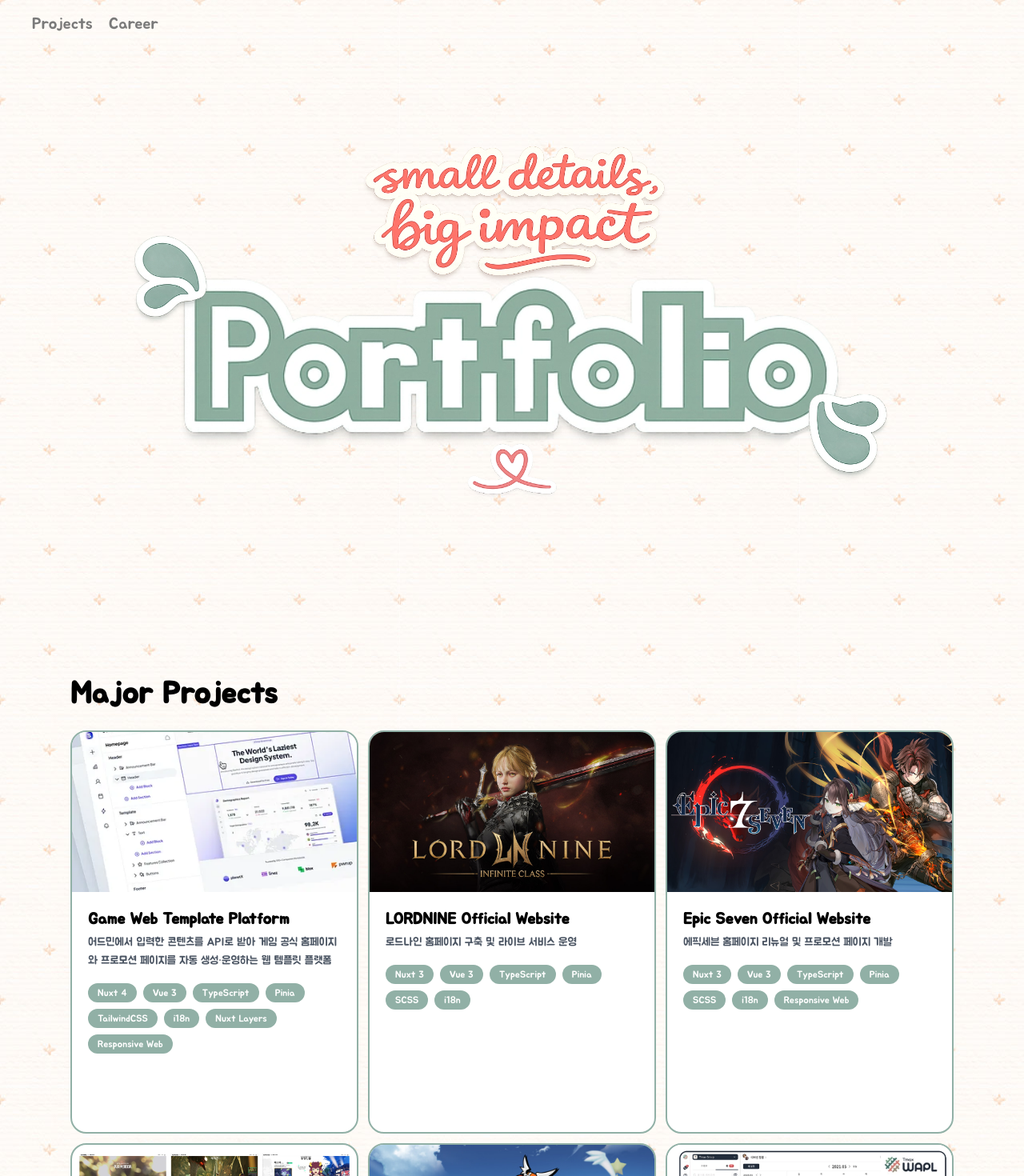
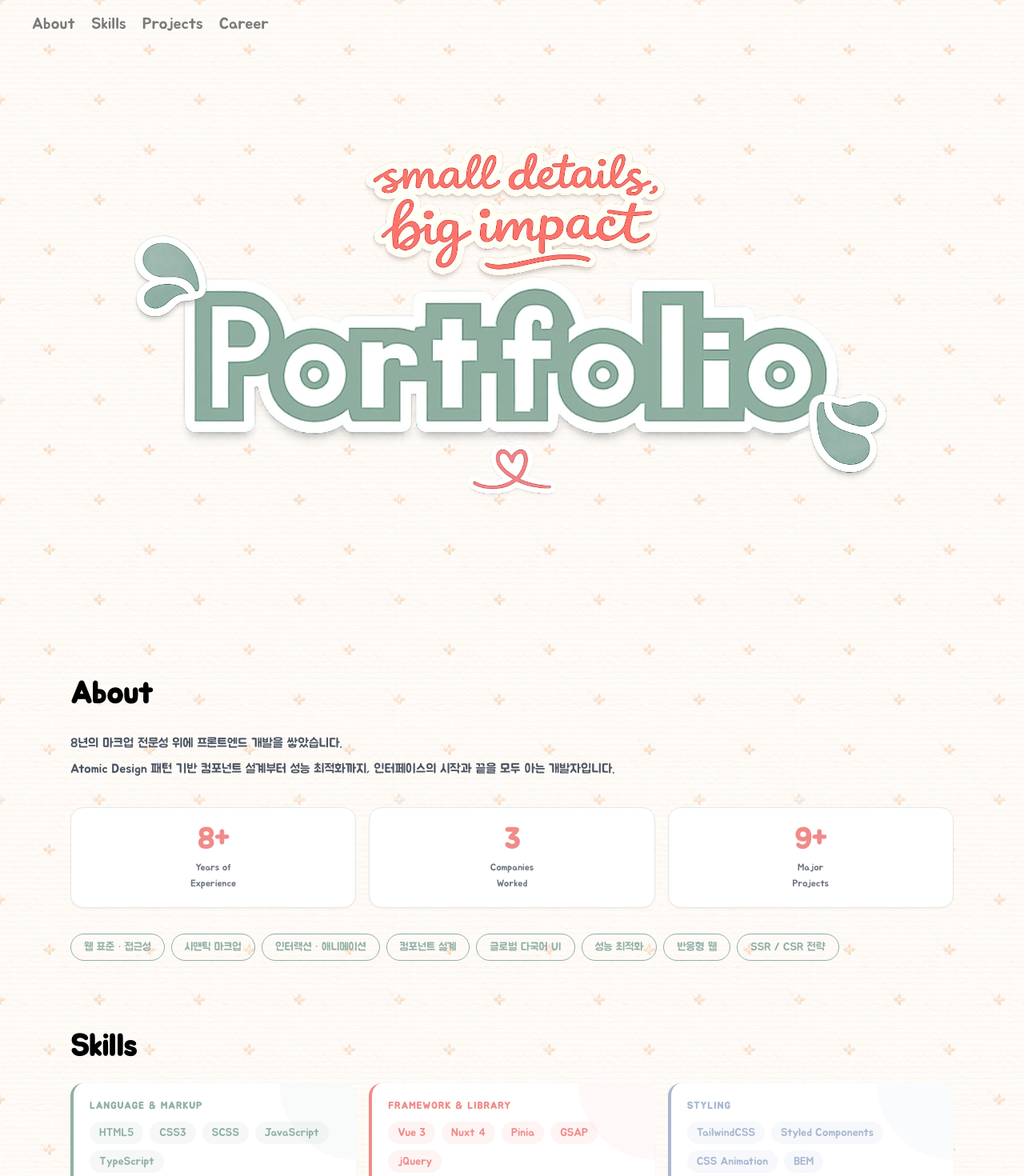
Before and after one commit to chae-lin/chae-lin.github.io, a Nuxt app: page / in a window 1280 px wide. Shown: the top 1470 px of the page at 80% size. Built offline with nearby package versions, Linux system fonts and the light colour scheme; a web font is replaced by a local one.

Commit message:
feat. 포트폴리오 내용 추가 (about, skills)

```diff
--- /dev/null
+++ b/assets/data/navigation.ts
@@ -0,0 +1,8 @@
+export const navItems = [
+  { id: "about", label: "About" },
+  { id: "skills", label: "Skills" },
+  { id: "projects", label: "Projects" },
+  { id: "career", label: "Career" },
+] as const;
+
+export type SectionId = (typeof navItems)[number]["id"];
--- /dev/null
+++ b/assets/data/skills.ts
@@ -0,0 +1,45 @@
+export interface SkillGroup {
+  category: string;
+  accent: string;
+  skills: string[];
+}
+
+export const skillGroups: SkillGroup[] = [
+  {
+    category: "Language & Markup",
+    accent: "#91b0a6",
+    skills: ["HTML5", "CSS3", "SCSS", "JavaScript", "TypeScript"],
+  },
+  {
+    category: "Framework & Library",
+    accent: "#f08b89",
+    skills: ["Vue 3", "Nuxt 4", "Pinia", "GSAP", "jQuery"],
+  },
+  {
+    category: "Styling",
+    accent: "#a8b8d0",
+    skills: ["TailwindCSS", "Styled Components", "CSS Animation", "BEM"],
+  },
+  {
+    category: "Dev Tools",
+    accent: "#c4a8d4",
+    skills: ["Storybook", "Gulp", "Vite", "Git", "i18n"],
+  },
+  {
+    category: "Design Tools",
+    accent: "#d4b896",
+    skills: ["Figma", "Zeplin", "Photoshop"],
+  },
+  {
+    category: "Architecture",
+    accent: "#b0c4b1",
+    skills: [
+      "Atomic Design",
+      "Responsive Web",
+      "SSR / CSR",
+      "Nuxt Layers",
+      "Web Standards",
+      "Accessibility",
+    ],
+  },
+];
--- a/components/layout/Header.vue
+++ b/components/layout/Header.vue
@@ -1,4 +1,6 @@
 <script setup lang="ts">
+import { navItems } from "~/assets/data/navigation";
+
 const { activeSection } = useActiveSection();
 
 const isScrolled = ref(false);
@@ -23,31 +25,29 @@ onUnmounted(() => {
 </script>
 
 <template>
-  <header :class="{ 'is-scrolled': isScrolled }">
+  <header
+    class="sticky top-0 left-0 right-0 h-[40px] z-[100] md:h-[60px]"
+    :class="{ 'is-scrolled': isScrolled }"
+  >
     <h1 class="sr-only">chaelin portfolio</h1>
-    <ul>
-      <li
-        role="button"
-        :class="{ active: activeSection === 'projects' }"
-        @click="scrollToSection('projects')"
-      >
-        Projects
-      </li>
-      <li
-        role="button"
-        :class="{ active: activeSection === 'career' }"
-        @click="scrollToSection('career')"
-      >
-        Career
-      </li>
-    </ul>
+    <nav>
+      <ul class="flex items-center h-[40px] gap-[20px] px-[20px] text-[16px] text-[#7a7a7a] md:h-[60px] md:px-[40px] md:text-[20px]">
+        <li
+          v-for="item in navItems"
+          :key="item.id"
+          class="relative after:content-[''] after:absolute after:left-0 after:right-0 after:bottom-0 after:rounded-2xl after:h-[2px] md:after:h-[4px]"
+          :class="{ 'text-[#f08b89] after:bg-[#f08b89]': activeSection === item.id }"
+        >
+          <button type="button" @click="scrollToSection(item.id)">
+            {{ item.label }}
+          </button>
+        </li>
+      </ul>
+    </nav>
   </header>
 </template>
 
 <style scoped>
-header {
-  @apply sticky top-0 left-0 right-0 h-[40px] z-[100] md:h-[60px];
-}
 header.is-scrolled {
   background: linear-gradient(
     to bottom,
@@ -59,19 +59,4 @@ header.is-scrolled {
   -webkit-mask-image: linear-gradient(to bottom, black 60%, transparent 100%);
   mask-image: linear-gradient(to bottom, black 60%, transparent 100%);
 }
-header ul {
-  @apply flex items-center h-full gap-[20px] px-[20px] text-[16px] md:px-[40px] md:text-[20px] text-[#7a7a7a];
-}
-header li {
-  @apply relative;
-}
-header li.active {
-  @apply text-[#f08b89];
-}
-header li:after {
-  @apply content-[''] absolute left-0 right-0 bottom-0 rounded-2xl h-[2px] md:h-[4px];
-}
-header li.active:after {
-  @apply bg-[#f08b89];
-}
 </style>
--- /dev/null
+++ b/components/section/About.vue
@@ -0,0 +1,124 @@
+<script setup lang="ts">
+import gsap from "gsap";
+import { ScrollTrigger } from "gsap/ScrollTrigger";
+import type UiSectionTitle from "~/components/ui/SectionTitle.vue";
+
+const sectionRef = ref<HTMLElement | null>(null);
+const titleRef = ref<InstanceType<typeof UiSectionTitle> | null>(null);
+
+const stats = [
+  { value: "8+", label: "Years of\nExperience" },
+  { value: "3", label: "Companies\nWorked" },
+  { value: "9+", label: "Major\nProjects" },
+];
+
+const strengths = [
+  "웹 표준 · 접근성",
+  "시맨틱 마크업",
+  "인터랙션 · 애니메이션",
+  "컴포넌트 설계",
+  "글로벌 다국어 UI",
+  "성능 최적화",
+  "반응형 웹",
+  "SSR / CSR 전략",
+];
+
+onMounted(async () => {
+  gsap.registerPlugin(ScrollTrigger);
+  await nextTick();
+
+  const sectionEl = sectionRef.value;
+  if (!sectionEl) return;
+
+  const titleEl = titleRef.value?.$el ?? titleRef.value;
+  const bio = sectionEl.querySelector(".about-bio");
+  const statCards = gsap.utils.toArray(
+    sectionEl.querySelectorAll(".stat-card"),
+  );
+  const chips = gsap.utils.toArray(
+    sectionEl.querySelectorAll(".strength-chip"),
+  );
+
+  gsap.set([titleEl, bio], { opacity: 0, y: 24 });
+  gsap.set(statCards, { opacity: 0, y: 20, scale: 0.96 });
+  gsap.set(chips, { opacity: 0, y: 12 });
+
+  const tl = gsap.timeline({
+    scrollTrigger: {
+      trigger: sectionEl,
+      start: "top 75%",
+      once: true,
+    },
+  });
+
+  tl.to(titleEl, { opacity: 1, y: 0, duration: 0.6, ease: "power3.out" })
+    .to(bio, { opacity: 1, y: 0, duration: 0.5, ease: "power2.out" }, "-=0.3")
+    .to(
+      statCards,
+      {
+        opacity: 1,
+        y: 0,
+        scale: 1,
+        duration: 0.45,
+        ease: "back.out(1.4)",
+        stagger: 0.1,
+      },
+      "-=0.2",
+    )
+    .to(
+      chips,
+      {
+        opacity: 1,
+        y: 0,
+        duration: 0.3,
+        ease: "power2.out",
+        stagger: 0.05,
+      },
+      "-=0.2",
+    );
+});
+
+onUnmounted(() => {
+  ScrollTrigger.getAll().forEach((t) => t.kill());
+});
+</script>
+
+<template>
+  <section ref="sectionRef" class="section">
+    <UiSectionTitle ref="titleRef" title="About" />
+
+    <p
+      class="about-bio mt-4 mb-8 text-sm leading-7 text-gray-600 md:text-base md:leading-8"
+    >
+      8년의 마크업 전문성 위에 프론트엔드 개발을 쌓았습니다.<br />
+      Atomic Design 패턴 기반 컴포넌트 설계부터 성능 최적화까지, 인터페이스의
+      시작과 끝을 모두 아는 개발자입니다.
+    </p>
+
+    <div class="flex gap-4 mb-8">
+      <div
+        v-for="stat in stats"
+        :key="stat.label"
+        class="stat-card flex flex-col items-center justify-center flex-1 py-5 rounded-2xl border border-gray-200 bg-white shadow-sm"
+      >
+        <span class="text-3xl font-bold text-[#f08b89] md:text-4xl">{{
+          stat.value
+        }}</span>
+        <span
+          class="mt-1 text-xs text-center text-gray-500 leading-5 whitespace-pre-line"
+          >{{ stat.label }}</span
+        >
+      </div>
+    </div>
+
+    <div class="flex flex-wrap gap-2">
+      <span
+        v-for="strength in strengths"
+        :key="strength"
+        class="strength-chip rounded-full border border-[#91b0a6] px-4 py-1.5 text-sm text-[#91b0a6]"
+      >
+        {{ strength }}
+      </span>
+    </div>
+  </section>
+</template>
--- a/components/section/Career.vue
+++ b/components/section/Career.vue
@@ -2,9 +2,10 @@
 import gsap from "gsap";
 import { ScrollTrigger } from "gsap/ScrollTrigger";
 import { careers } from "~/assets/data/career";
+import type UiSectionTitle from "~/components/ui/SectionTitle.vue";
 
 const sectionRef = ref<HTMLElement | null>(null);
-const titleRef = ref<any>(null);
+const titleRef = ref<InstanceType<typeof UiSectionTitle> | null>(null);
 
 const activeIndex = ref(careers.length - 1);
 
--- a/components/section/Project.vue
+++ b/components/section/Project.vue
@@ -2,9 +2,10 @@
 import gsap from "gsap";
 import { ScrollTrigger } from "gsap/ScrollTrigger";
 import { projects } from "~/assets/data/projects";
+import type UiSectionTitle from "~/components/ui/SectionTitle.vue";
 
 const sectionRef = ref<HTMLElement | null>(null);
-const titleRef = ref<any>(null);
+const titleRef = ref<InstanceType<typeof UiSectionTitle> | null>(null);
 
 onMounted(async () => {
   gsap.registerPlugin(ScrollTrigger);
--- /dev/null
+++ b/components/section/Skills.vue
@@ -0,0 +1,81 @@
+<script setup lang="ts">
+import gsap from "gsap";
+import { ScrollTrigger } from "gsap/ScrollTrigger";
+import { skillGroups } from "~/assets/data/skills";
+import type UiSectionTitle from "~/components/ui/SectionTitle.vue";
+
+const sectionRef = ref<HTMLElement | null>(null);
+const titleRef = ref<InstanceType<typeof UiSectionTitle> | null>(null);
+
+onMounted(async () => {
+  gsap.registerPlugin(ScrollTrigger);
+  await nextTick();
+
+  const sectionEl = sectionRef.value;
+  if (!sectionEl) return;
+
+  const titleEl = titleRef.value?.$el ?? titleRef.value;
+  const groups = gsap.utils.toArray(sectionEl.querySelectorAll(".skill-group"));
+
+  gsap.set(titleEl, { opacity: 0, y: 24 });
+  gsap.set(groups, { opacity: 0, y: 20 });
+
+  const tl = gsap.timeline({
+    scrollTrigger: {
+      trigger: sectionEl,
+      start: "top 75%",
+      once: true,
+    },
+  });
+
+  tl.to(titleEl, { opacity: 1, y: 0, duration: 0.6, ease: "power3.out" }).to(
+    groups,
+    { opacity: 1, y: 0, duration: 0.4, ease: "power2.out", stagger: 0.08 },
+    "-=0.3"
+  );
+});
+
+onUnmounted(() => {
+  ScrollTrigger.getAll().forEach((t) => t.kill());
+});
+</script>
+
+<template>
+  <section ref="sectionRef" class="section">
+    <UiSectionTitle ref="titleRef" title="Skills" />
+    <div class="grid grid-cols-1 gap-4 sm:grid-cols-2 lg:grid-cols-3">
+      <div
+        v-for="group in skillGroups"
+        :key="group.category"
+        class="skill-group relative overflow-hidden rounded-2xl bg-white p-5 shadow-sm transition-all duration-300 hover:-translate-y-1 hover:shadow-md"
+        :style="{ borderLeft: `4px solid ${group.accent}` }"
+      >
+        <div
+          class="absolute top-0 right-0 h-24 w-24 rounded-bl-full opacity-[0.06]"
+          :style="{ backgroundColor: group.accent }"
+        />
+
+        <h4
+          class="mb-3 text-xs font-bold uppercase tracking-widest"
+          :style="{ color: group.accent }"
+        >
+          {{ group.category }}
+        </h4>
+
+        <div class="flex flex-wrap gap-2">
+          <span
+            v-for="skill in group.skills"
+            :key="skill"
+            class="rounded-full px-3 py-1 text-sm font-medium"
+            :style="{
+              backgroundColor: `${group.accent}18`,
+              color: group.accent,
+            }"
+          >
+            {{ skill }}
+          </span>
+        </div>
+      </div>
+    </div>
+  </section>
+</template>
--- a/composables/useActiveSection.ts
+++ b/composables/useActiveSection.ts
@@ -1,3 +1,5 @@
+import { navItems } from "~/assets/data/navigation";
+
 export const useActiveSection = () => {
   const activeSection = ref("");
 
@@ -15,7 +17,7 @@ export const useActiveSection = () => {
       }
     );
 
-    ["intro", "projects", "career"].forEach((id) => {
+    ["intro", ...navItems.map((item) => item.id)].forEach((id) => {
       const el = document.getElementById(id);
       if (el) observer.observe(el);
     });
--- a/pages/index.vue
+++ b/pages/index.vue
@@ -1,6 +1,8 @@
 <template>
   <main>
     <SectionIntro id="intro" />
+    <SectionAbout id="about" />
+    <SectionSkills id="skills" />
     <SectionProject id="projects" />
     <SectionCareer id="career" />
   </main>
```
